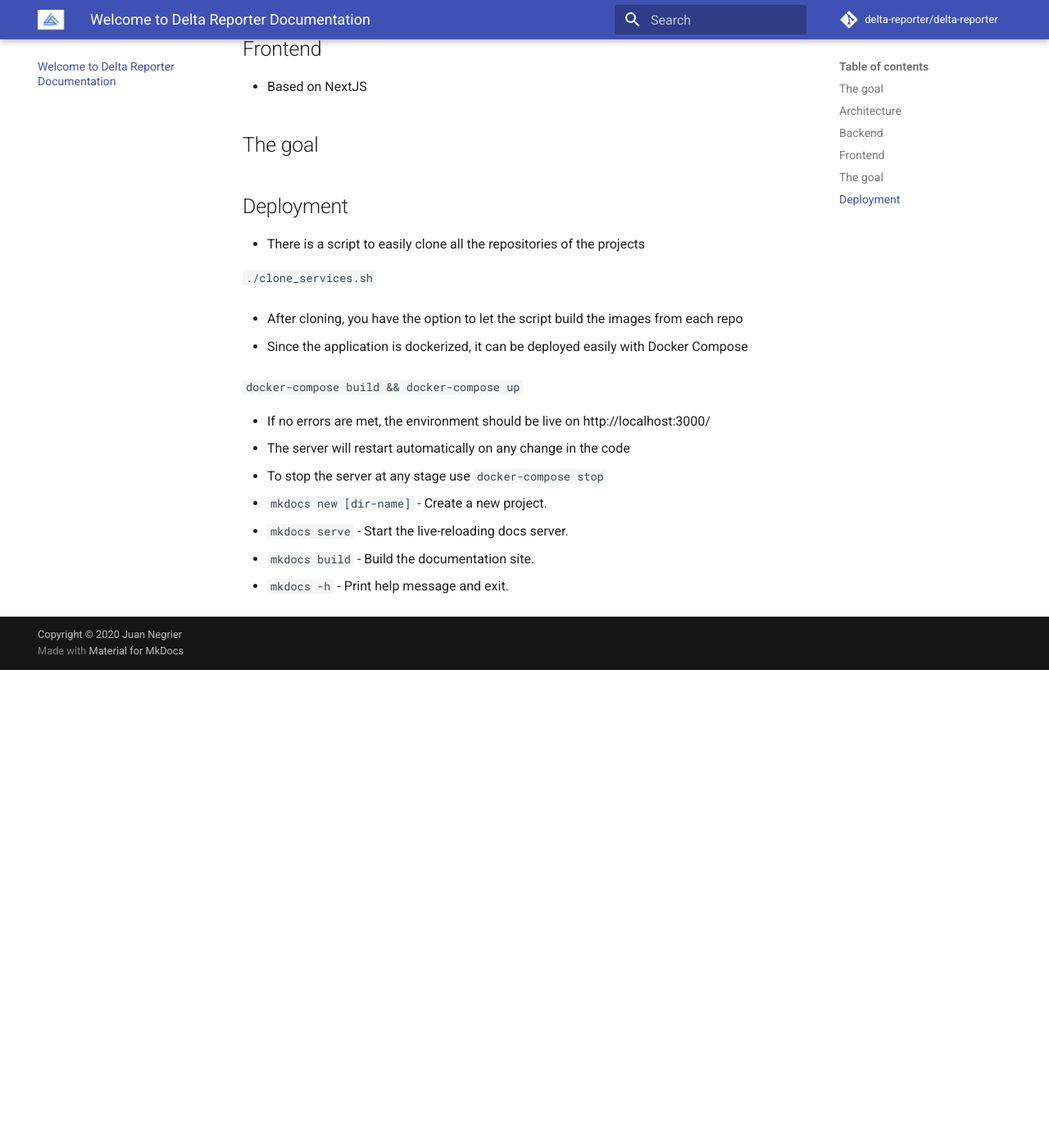
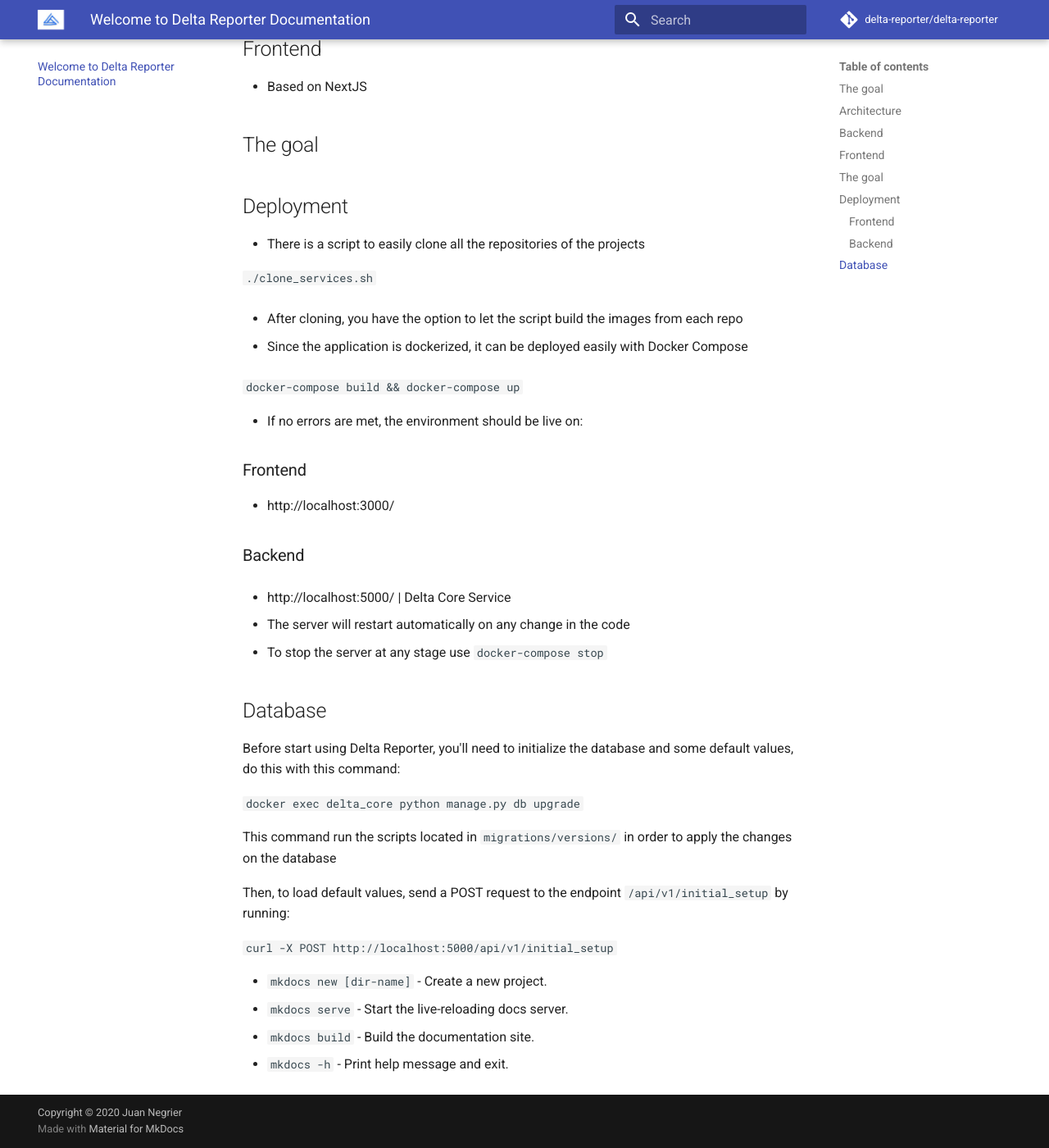
Before and after one commit to delta-reporter/delta-reporter, an MkDocs documentation site: the page built from docs/index.md, in a window 1280 px wide and 1400 px high, scrolled down 844 px. Shown: the whole window at 82% size. Built offline with MkDocs 1.6.1 and Material for MkDocs 9.7.7, drawn with Linux system fonts in a browser that asks for light colours; comment, search, counter and statistics services are not loaded; before the commit the page ends 1661 px from its top, so only the background shows below that.

Commit message:
updated docs

```diff
--- a/docs/index.md
+++ b/docs/index.md
@@ -41,9 +41,30 @@
 
 `docker-compose build && docker-compose up`
 
-* If no errors are met, the environment should be live on http://localhost:3000/
+* If no errors are met, the environment should be live on:
+
+### Frontend
+
+- http://localhost:3000/
+
+### Backend
+
+- http://localhost:5000/ | Delta Core Service
+
 * The server will restart automatically on any change in the code
 * To stop the server at any stage use `docker-compose stop`
+
+## Database
+
+Before start using Delta Reporter, you'll need to initialize the database and some default values, do this with this command:
+
+`docker exec delta_core python manage.py db upgrade`
+
+ This command run the scripts located in `migrations/versions/` in order to apply the changes on the database
+
+ Then, to load default values, send a POST request to the endpoint `/api/v1/initial_setup` by running:
+
+ `curl -X POST http://localhost:5000/api/v1/initial_setup`
 
 * `mkdocs new [dir-name]` - Create a new project.
 * `mkdocs serve` - Start the live-reloading docs server.
```
